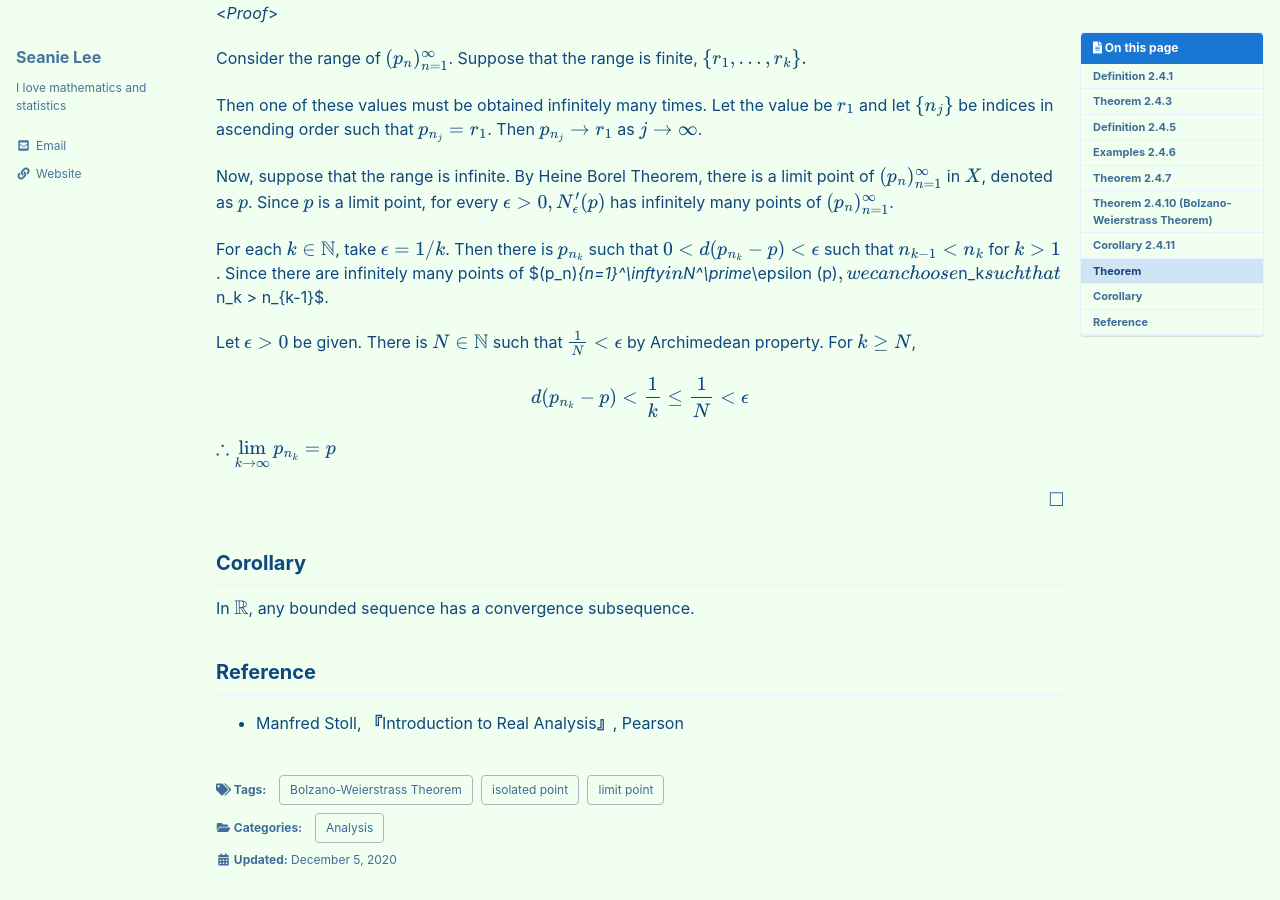
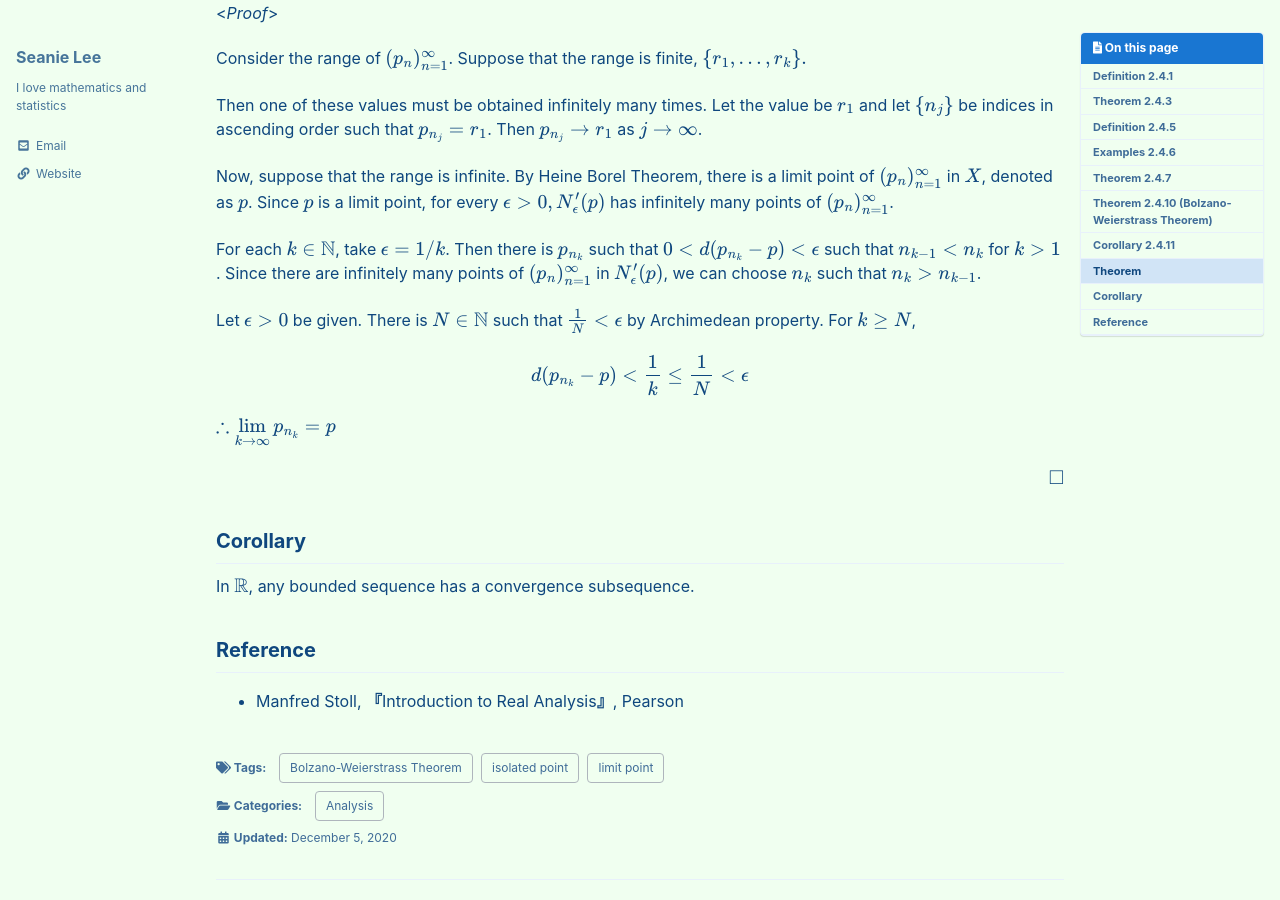
Before and after one commit to seanie12/blog, a Jekyll site: the page built from _posts/2020-12-05-subsequence-bolzano-weierstrass.md, in a window 1280 px wide and 900 px high, scrolled down 3447 px. Built offline with Jekyll 4.4.1, drawn with Linux system fonts in a browser that asks for light colours; cached includes are drawn as plain includes; formulas are drawn with MathJax 3.

```diff
--- a/_posts/2020-12-05-subsequence-bolzano-weierstrass.md
+++ b/_posts/2020-12-05-subsequence-bolzano-weierstrass.md
@@ -164,7 +164,7 @@ Then one of these values must be obtained infinitely many times. Let the value b
 
 Now, suppose that the range is infinite. By Heine Borel Theorem, there is a limit point of $$(p_n)_{n=1}^\infty$$ in $$X$$, denoted as $$p$$. Since $$p$$ is a limit point, for every $$\epsilon>0, N^\prime_\epsilon(p)$$ has infinitely many points of $$(p_n)_{n=1}^\infty$$.
 
-For each $k\in\mathbb{N}$, take $\epsilon=1/k$. Then there is $p_{n_k}$ such that $0<d( p_{n_k} - p)< \epsilon$ such that $n_{k-1} < n_k$ for $k>1$.  Since there are infinitely many points of $(p_n)_{n=1}^\infty$ in $N^\prime_\epsilon (p)$, we can choose $n_k$ such that $n_k > n_{k-1}$.
+For each $k\in\mathbb{N}$, take $\epsilon=1/k$. Then there is $p_{n_k}$ such that $0<d( p_{n_k} - p)< \epsilon$ such that $n_{k-1} < n_k$ for $k>1$.  Since there are infinitely many points of $$(p_n)_{n=1}^\infty$$ in $$N^\prime_\epsilon (p)$$, we can choose $$n_k$$ such that $$n_k > n_{k-1}$$.
 
 Let $\epsilon>0$ be given. There is $N\in\mathbb{N}$ such that $\frac{1}{N}<\epsilon$ by Archimedean property. For $k\geq N$,
 
```
